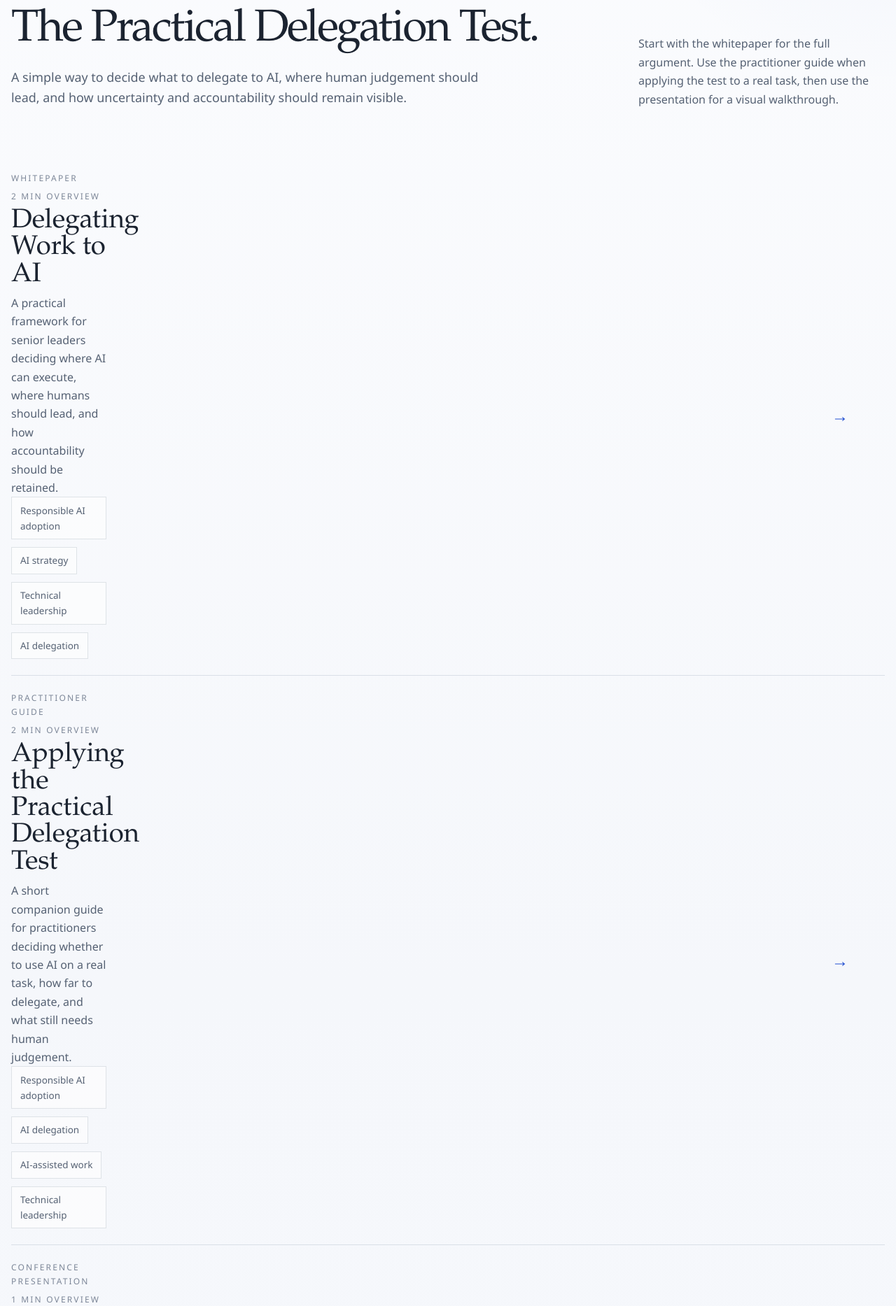
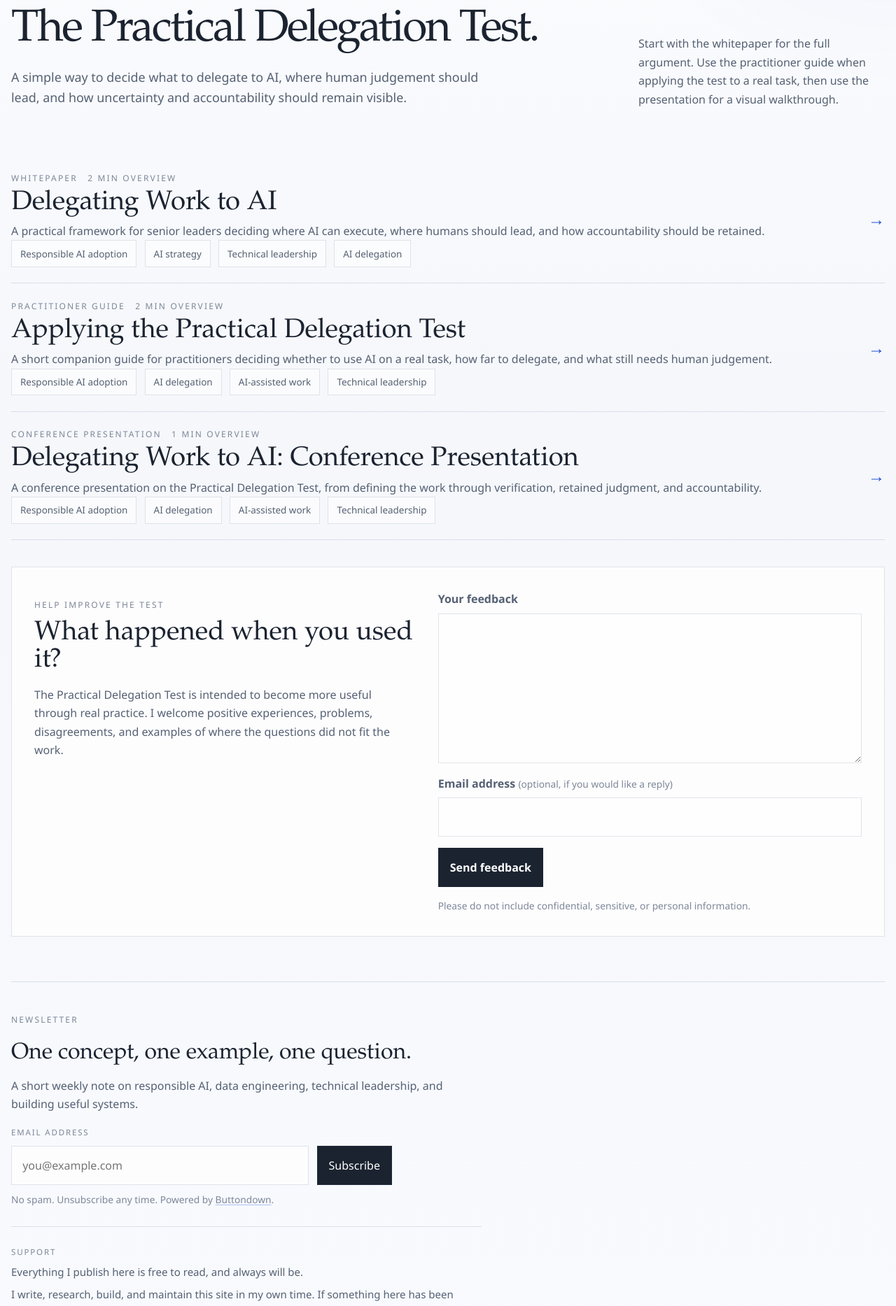
Before and after one commit to philbudden/blog, a Jekyll site: the page built from practical-delegation-test/index.html, in a window 1280 px wide. Shown: the part 321-2188 px from the top of the page at 70% size. Built offline with Jekyll 4.4.1, drawn with Linux system fonts in a browser that asks for light colours.

Commit message:
Fix Delegation Test resource grid

```diff
--- a/assets/css/site.css
+++ b/assets/css/site.css
@@ -755,6 +755,10 @@ textarea {
   background: transparent;
 }
 
+.archive-entry--delegation-test {
+  grid-template-columns: minmax(0, 1fr) 2rem;
+}
+
 .archive-entry__date {
   color: var(--ink-faint);
   font-size: 0.84rem;
```
